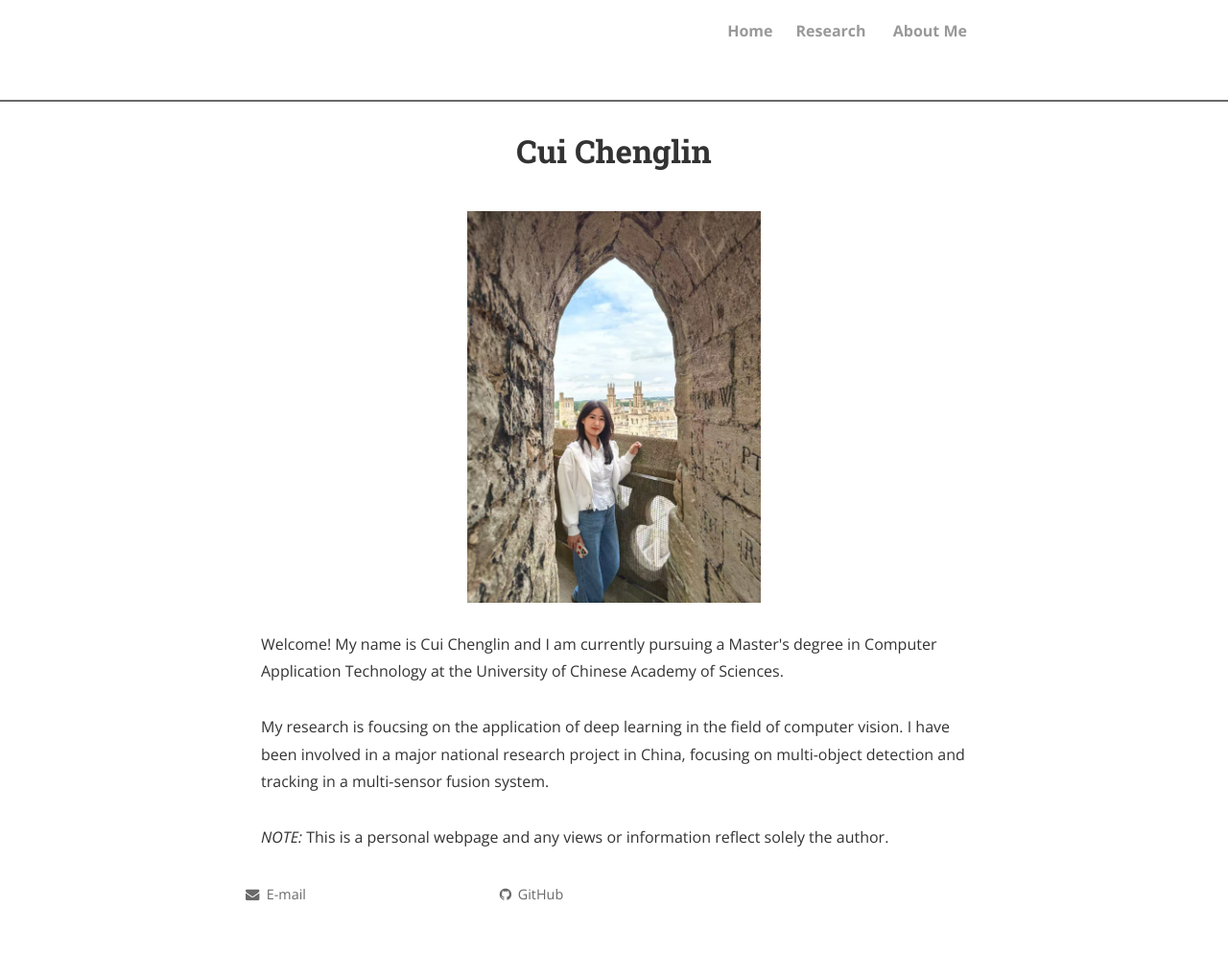
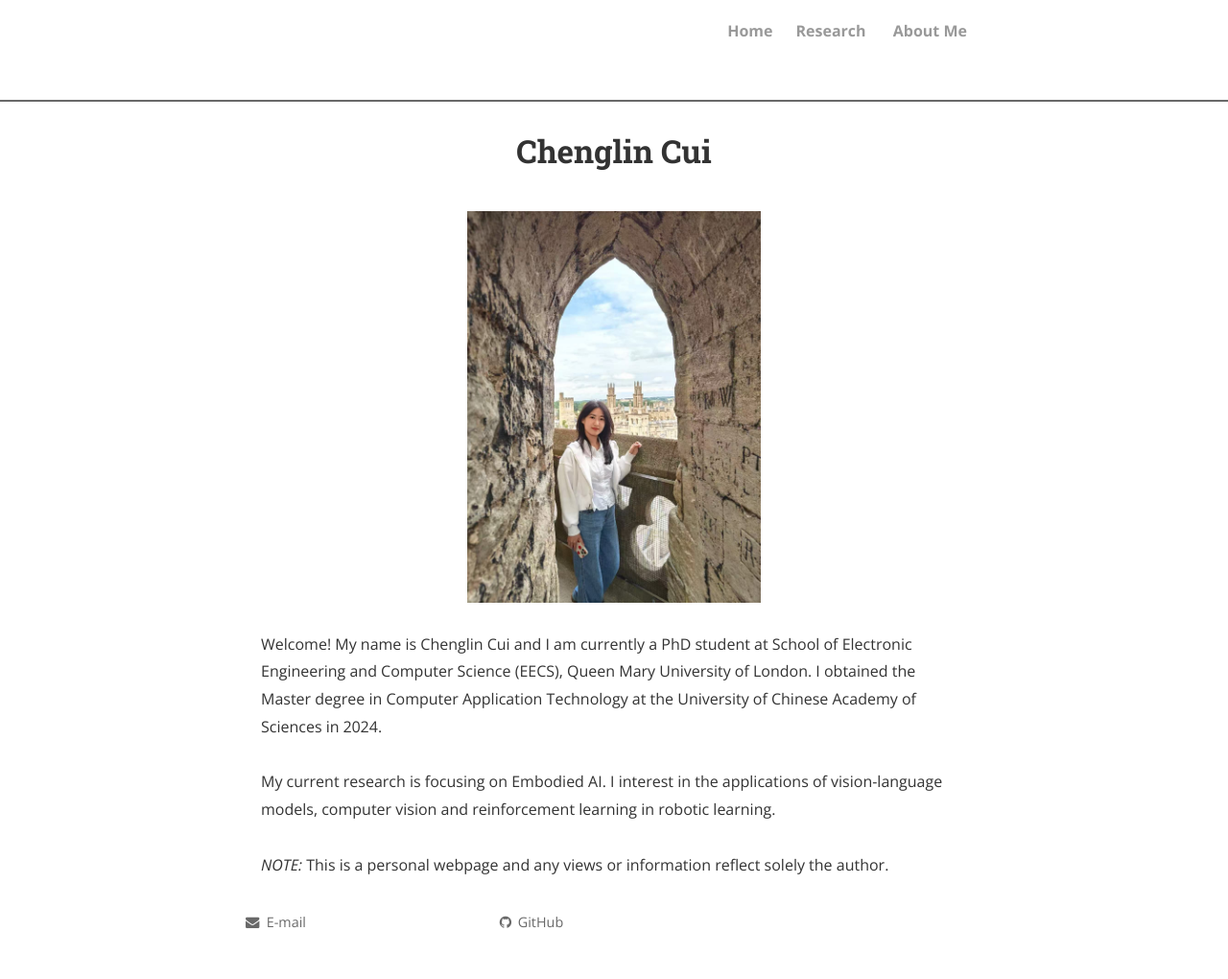
Before and after one commit to Lin3-cc/Lin3-cc.github.io, a Jekyll site: the page built from index.html, in a window 1280 px wide. Shown: the whole page at 96% size. Built offline with Jekyll 4.4.1, drawn with Linux system fonts in a browser that asks for light colours; nearby versions of some CDN libraries; the list of posts is cut into pages by our own code; comment, search, counter and statistics services are not loaded; a style sheet for code colours, icons or effects is not loaded; before the commit the page ends 991 px from its top, so only the background shows below that.

Commit message:
update index

```diff
--- a/index.html
+++ b/index.html
@@ -1,6 +1,6 @@
 ---
 layout: page
-title: Cui Chenglin
+title: Chenglin Cui
 ---
 <div class="home">
   <script async src="https://www.googletagmanager.com/gtag/js?id=UA-108085250-1"></script>
@@ -15,10 +15,11 @@ title: Cui Chenglin
 
 <img src="profile_picture.jpg" alt="Chenglin pic" style="width:306px;height:408px;" title="Chenglin"; algin="middle">
 <br>
-Welcome! My name is Cui Chenglin and I am currently pursuing a Master's degree in Computer Application Technology at the University of Chinese Academy of Sciences.
+Welcome! My name is Chenglin Cui and I am currently a PhD student at School of Electronic Engineering and Computer Science (EECS), Queen Mary University of London.
+I obtained the Master degree in Computer Application Technology at the University of Chinese Academy of Sciences in 2024.
 
 <br><br>
-My research is foucsing on the application of deep learning in the field of computer vision. I have been involved in a major national research project in China, focusing on multi-object detection and tracking in a multi-sensor fusion system.
+My current research is focusing on Embodied AI. I interest in the applications of vision-language models, computer vision and reinforcement learning in robotic learning.
 <br><br>
  <i>NOTE:</i> This is a personal webpage and any views or information reflect solely the author.
 </div>
```
